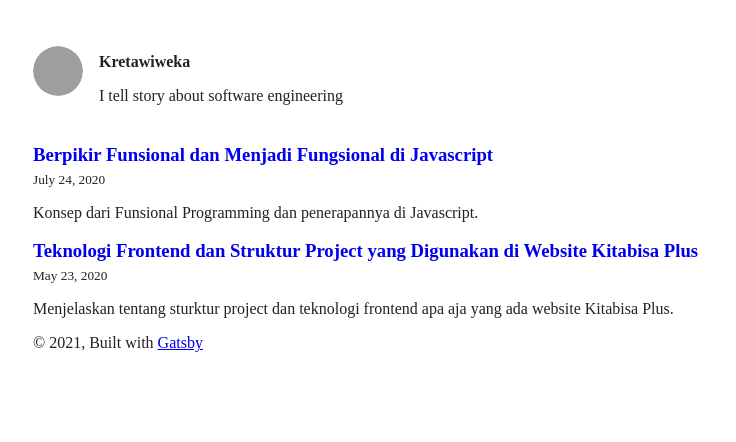
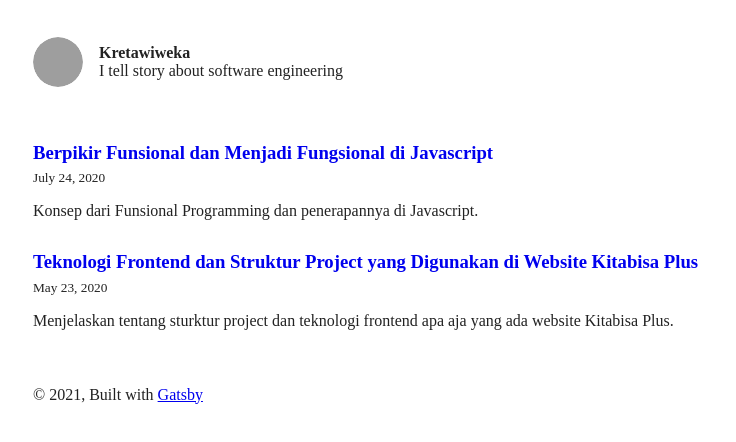
Before and after one commit to krtwkns/justblog, a Gatsby site: page / in a window 1280 px wide. Shown: the part 82-524 px from the top of the page, without its empty margins (271-1007 px from the left). Built offline with nearby package versions, Linux system fonts and the light colour scheme; Gatsby itself is replaced by a stand-in of ours; some packages are replaced by stand-ins of ours; grey boxes are pictures that could not be loaded; what typography-theme-funston would draw is missing.

Commit message:
feat: tweak on styling

```diff
--- a/src/components/bio.js
+++ b/src/components/bio.js
@@ -35,7 +35,7 @@ const Bio = () => {
     <div
       style={{
         display: `flex`,
-        marginBottom: `2.500em`,
+        marginBottom: `3.500em`,
         alignItems: `center`,
       }}
     >
@@ -55,14 +55,14 @@ const Bio = () => {
       <div>
         <p
           style={{
-            marginBottom: 0,
+            margin: 0,
           }}
         >
           <strong>{author.name}</strong>
         </p>
         <p
           style={{
-            marginBottom: 0,
+            margin: 0,
           }}
         >
           {author.summary}
--- a/src/components/layout.js
+++ b/src/components/layout.js
@@ -65,7 +65,7 @@ const Layout = ({ location, title, children }) => {
         {header} <ThemeToggler />
       </header>
       <main>{children}</main>
-      <footer>
+      <footer style={{ marginTop: "3.5em" }}>
         © {new Date().getFullYear()}, Built with
         {` `}
         <a href="https://www.gatsbyjs.org">Gatsby</a>
--- a/src/pages/index.js
+++ b/src/pages/index.js
@@ -16,7 +16,7 @@ const BlogIndex = ({ data, location }) => {
       {posts.map(({ node }) => {
         const title = node.frontmatter.title || node.fields.slug
         return (
-          <article key={node.fields.slug}>
+          <article style={{ marginBottom: "2em" }} key={node.fields.slug}>
             <header
               style={{
                 marginBottom: `.500em`,
```
